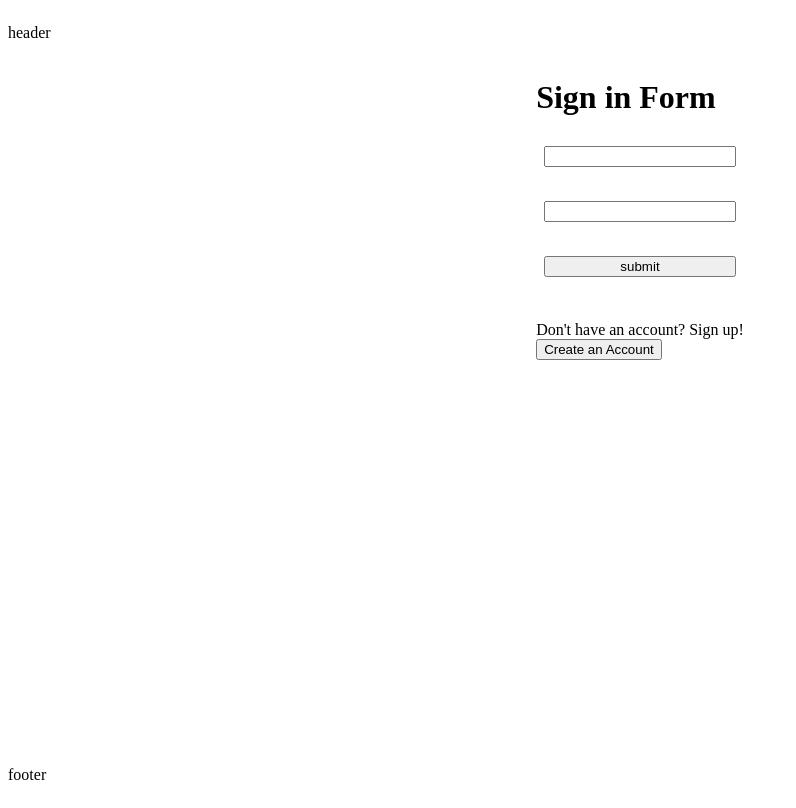
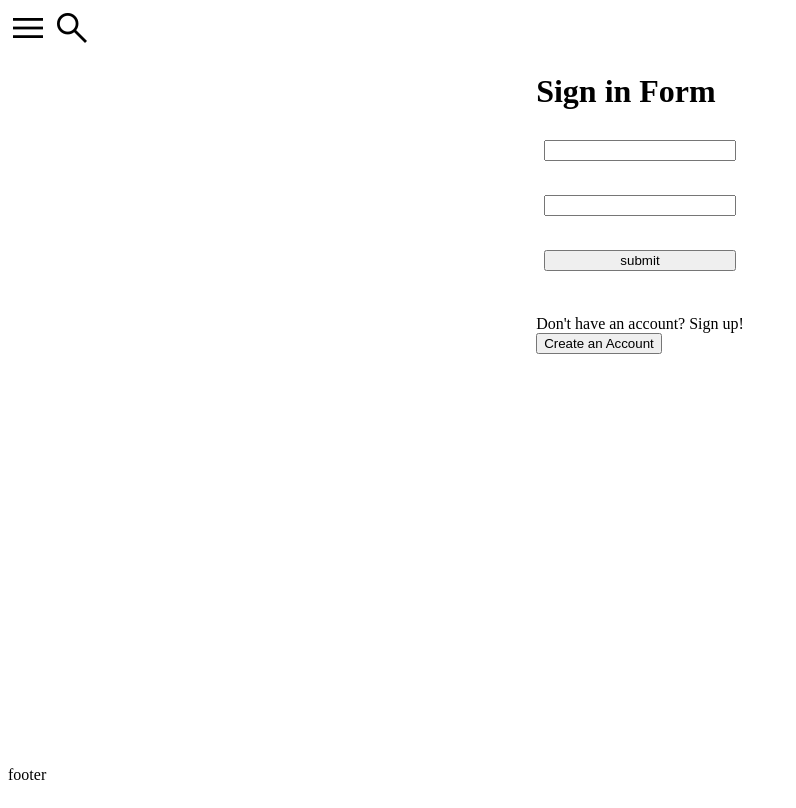
Before and after one commit to abilityDeveloper/abilityDeveloper.github.io, a website: page index.html in a window 1280 px wide. Shown: the whole page, without its empty margins (0-796 px from the left). Drawn offline with nearby package versions, Linux system fonts and the light colour scheme.

```diff
--- a/index.html
+++ b/index.html
@@ -4,7 +4,13 @@
         <meta charset="utf-8" />
         <title>Webpack App</title>
         <script src="https://code.jquery.com/jquery-3.6.2.min.js"></script>
+        <link href="https://fonts.googleapis.com/css2?family=Material+Symbols+Outlined:opsz,wght,FILL@40,100,1" rel="stylesheet" />
         <style>
+            /*Text Styling*/
+            .material-symbols-outlined{
+                font-size: 2.5rem;
+            }
+
             body{
                 display: grid;
                 height: 99vh;
@@ -44,8 +50,6 @@
                 margin: 0.5rem;
             }
 
-
-
             /*Sign In Styling*/
             #signin{
                 display: inline-block;
@@ -67,11 +71,11 @@
                 margin: 0.5rem;
             }
         </style>
-
     </head>
     <header>
         <div>
-            <p>header</p>
+            <span class="material-symbols-outlined">menu</span>
+            <span class="material-symbols-outlined">search</span>
         </div>
     </header>
 
```
Also changed, not shown: README.md, dist/index.html.
